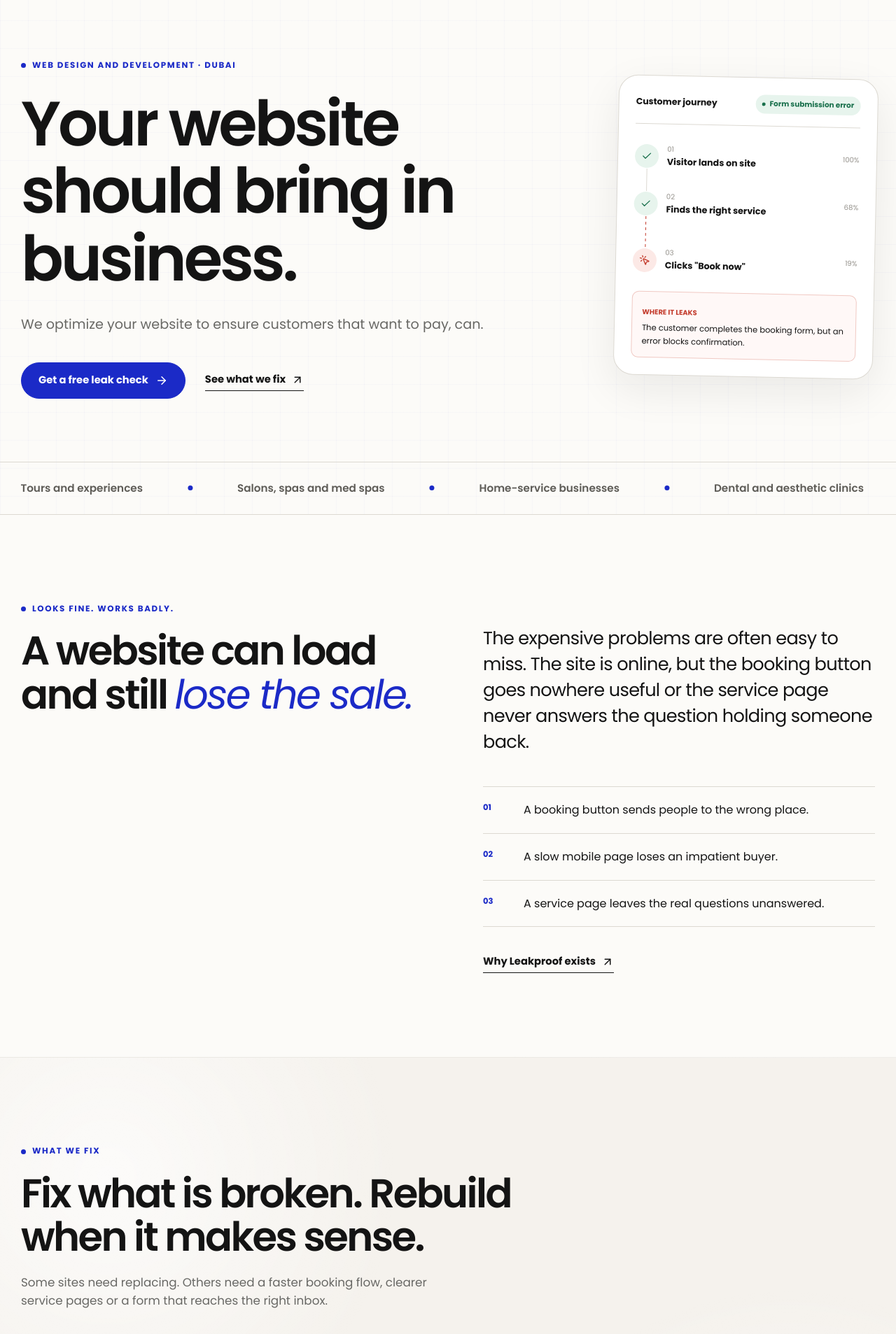
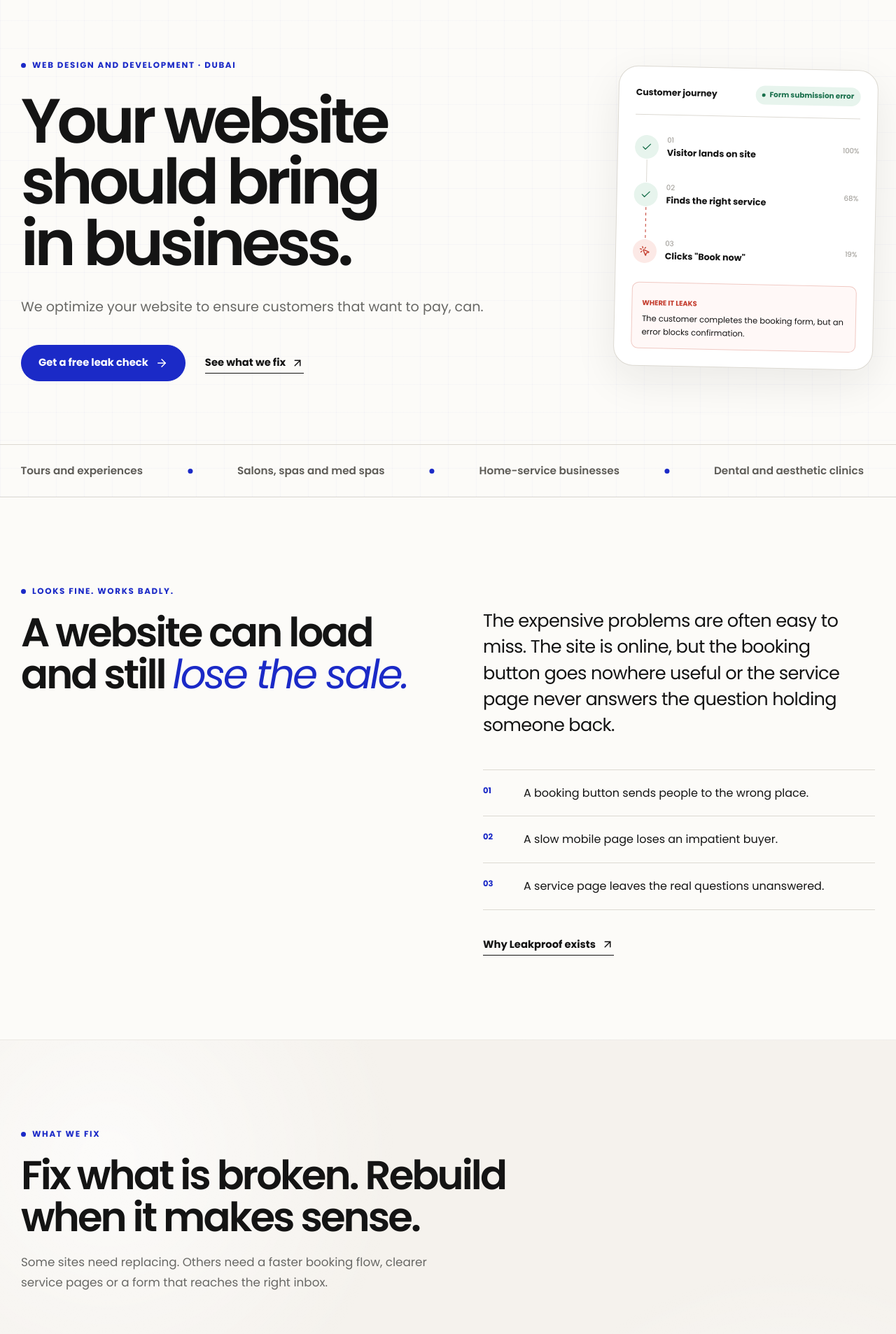
Before and after one commit to AdiKsOnDev/leakproof, a React (Vite) app: page /#/ in a window 1280 px wide. Shown: the part 100-2007 px from the top of the page at 70% size. Built offline with nearby package versions, Linux system fonts and the light colour scheme.

Commit message:
refactor(site-ui): refine typography and solutions copy

```diff
--- a/src/pages/SolutionsPage.tsx
+++ b/src/pages/SolutionsPage.tsx
@@ -26,7 +26,7 @@ export function SolutionsPage() {
         <div className="container shared-needs-section__grid">
           <div>
             <span className="eyebrow">The job is still simple</span>
-            <h2>Help people find the right service, trust you and take the next step.</h2>
+            <h2>Make choosing you easy.</h2>
           </div>
           <div className="shared-needs-list">
             <div><span>01</span><h3>Find the right service</h3><p>Plain navigation and enough detail to compare the options.</p></div>
--- a/src/styles/_base.scss
+++ b/src/styles/_base.scss
@@ -39,23 +39,34 @@ h1,
 h2,
 h3 {
   font-family: 'Poppins', sans-serif;
-  letter-spacing: -0.045em;
-  line-height: 1.08;
+  text-wrap: balance;
 }
 
 h1 {
   font-size: clamp(3.1rem, 7vw, 6.4rem);
   font-weight: 600;
+  letter-spacing: -0.06em;
+  line-height: 0.98;
 }
 
 h2 {
   font-size: clamp(2.25rem, 4.5vw, 4rem);
   font-weight: 600;
+  letter-spacing: -0.05em;
+  line-height: 1.04;
 }
 
 h3 {
   font-size: 1.35rem;
   font-weight: 600;
+  letter-spacing: -0.028em;
+  line-height: 1.18;
+}
+
+p,
+li,
+blockquote {
+  text-wrap: pretty;
 }
 
 em {
--- a/src/styles/_components.scss
+++ b/src/styles/_components.scss
@@ -6,6 +6,7 @@
 }
 
 .section-heading h2 {
+  max-width: 720px;
   margin: 18px 0 20px;
 }
 
@@ -14,6 +15,7 @@
   margin-bottom: 0;
   color: $muted;
   font-size: 1.05rem;
+  line-height: 1.72;
 }
 
 .section-heading--center {
@@ -22,6 +24,10 @@
 }
 
 .section-heading--center p {
+  margin-inline: auto;
+}
+
+.section-heading--center h2 {
   margin-inline: auto;
 }
 
@@ -55,6 +61,7 @@
   margin-bottom: 0;
   color: $muted;
   font-size: 1.18rem;
+  line-height: 1.72;
 }
 
 .hero-stat {
--- a/src/styles/_pages.scss
+++ b/src/styles/_pages.scss
@@ -26,6 +26,7 @@
   max-width: 690px;
   color: $muted;
   font-size: 1.2rem;
+  line-height: 1.72;
 }
 
 .home-hero__actions {
@@ -470,6 +471,7 @@
   margin: 0;
   color: $muted;
   font-size: 1.15rem;
+  line-height: 1.72;
 }
 
 .industry-hero__metric {
```
